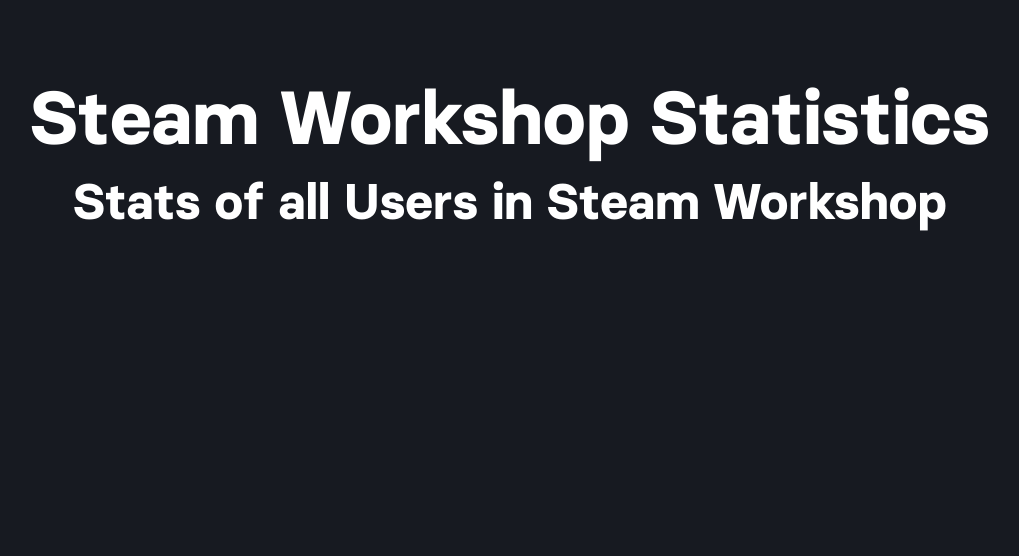
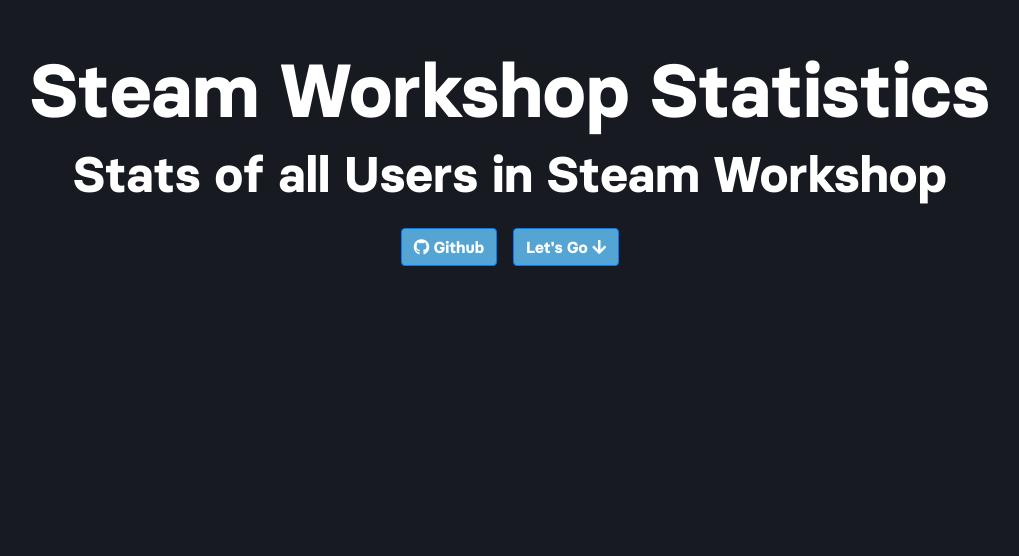
Before and after one commit to thejaviertc/steam-workshop-stats, a React (Create React App) app: page / in a window 1280 px wide. Shown: the part 244-800 px from the top of the page, without its empty margins (130-1149 px from the left). Built offline with nearby package versions, Linux system fonts and the light colour scheme.

Commit message:
New bottons for more info

```diff
--- a/package.json
+++ b/package.json
@@ -4,6 +4,7 @@
   "private": true,
   "homepage": "https://thejaviertc.github.io/steam-workshop-stats/",
   "dependencies": {
+    "@fortawesome/fontawesome-free": "^5.15.4",
     "@testing-library/jest-dom": "^5.14.1",
     "@testing-library/react": "^12.0.0",
     "@testing-library/user-event": "^12.8.3",
--- a/src/App.js
+++ b/src/App.js
@@ -1,6 +1,8 @@
 // Dependencies
 import 'bootstrap/dist/css/bootstrap.min.css';
 import 'bootstrap/dist/js/bootstrap.bundle.min';
+import '@fortawesome/fontawesome-free/css/all.min.css';
+
 
 // React
 import React from 'react';
--- a/src/components/Header.js
+++ b/src/components/Header.js
@@ -9,6 +9,10 @@
                 <div className="container">
                     <h1 className="text-center">Steam Workshop Statistics</h1>
                     <h2 className="text-center">Stats of all Users in Steam Workshop</h2>
+                    <div className="d-flex justify-content-center pt-3">
+                        <a className="btn btn-primary mx-2" href="https://github.com/thejaviertc/steam-workshop-stats" role="button"><i className="fab fa-github"></i> Github</a>
+                        <a className="btn btn-primary mx-2" href="#statistics" role="button">Let's Go <i className="fas fa-arrow-down"></i></a>
+                    </div>
                 </div>
             </section>
         );
```
Also changed, not shown: 1 other file (tests, documents, lock files or other folders).
